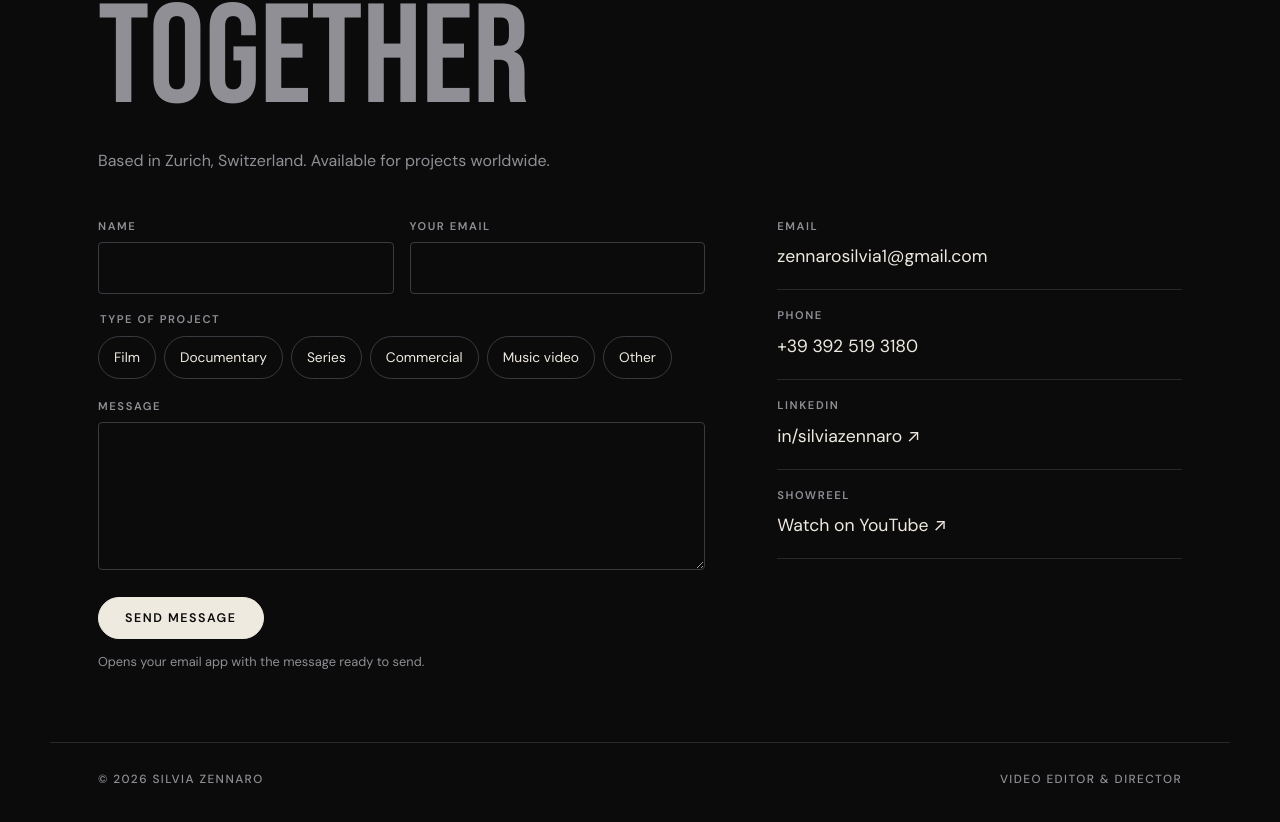
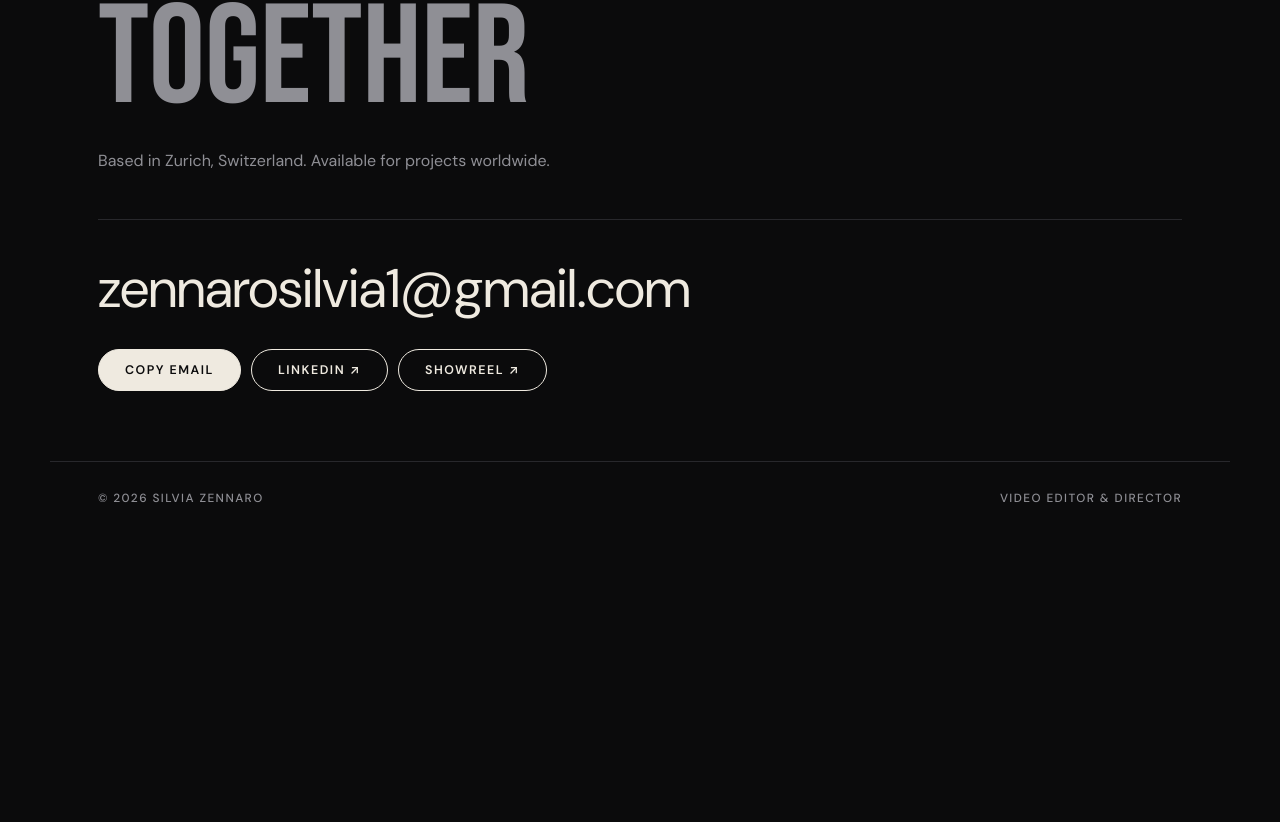
Before and after one commit to SilviaZennaro/silviazennaro.github.io, a plain HTML site: page index.html in a window 1280 px wide. Shown: the part 9838-10660 px from the top of the page. After the commit the page ends 10385 px from the top, so only its background shows below. Drawn offline with Linux system fonts and the light colour scheme.

Commit message:
Add files via upload

```diff
--- a/index.html
+++ b/index.html
@@ -267,31 +267,13 @@
           <span class="chip rv">04 — Contact</span>
           <p class="big rv">Let's make something together</p>
           <p class="rv">Based in Zurich, Switzerland. Available for projects worldwide.</p>
-          <div class="contact-grid rv">
-            <form id="contact-form">
-              <div class="row">
-                <label class="field"><span>Name</span><input type="text" name="name" autocomplete="name" required></label>
-                <label class="field"><span>Your email</span><input type="email" name="email" autocomplete="email" required></label>
-              </div>
-              <fieldset>
-                <legend>Type of project</legend>
-                <label><input type="radio" name="type" value="Film"><span>Film</span></label>
-                <label><input type="radio" name="type" value="Documentary"><span>Documentary</span></label>
-                <label><input type="radio" name="type" value="Series"><span>Series</span></label>
-                <label><input type="radio" name="type" value="Commercial"><span>Commercial</span></label>
-                <label><input type="radio" name="type" value="Music video"><span>Music video</span></label>
-                <label><input type="radio" name="type" value="Other"><span>Other</span></label>
-              </fieldset>
-              <label class="field"><span>Message</span><textarea name="message" rows="5" required></textarea></label>
-              <button class="btn solid" type="submit">Send message</button>
-              <p class="hint">Opens your email app with the message ready to send.</p>
-            </form>
-            <ul class="contact-links">
-              <li><span>Email</span><a href="mailto:zennarosilvia1@gmail.com">zennarosilvia1@gmail.com</a></li>
-              <li><span>Phone</span><a href="tel:+393925193180">+39 392 519 3180</a></li>
-              <li><span>LinkedIn</span><a href="https://www.linkedin.com/in/silviazennaro" target="_blank" rel="noopener">in/silviazennaro ↗</a></li>
-              <li><span>Showreel</span><a href="https://youtu.be/8YOSUMAj_lc" target="_blank" rel="noopener">Watch on YouTube ↗</a></li>
-            </ul>
+          <div class="contact-mail rv">
+            <a class="mail" href="mailto:zennarosilvia1@gmail.com">zennarosilvia1@gmail.com</a>
+            <div class="contact-actions">
+              <button type="button" class="btn solid" id="copy-mail" data-mail="zennarosilvia1@gmail.com">Copy email</button>
+              <a class="btn" href="https://www.linkedin.com/in/silviazennaro" target="_blank" rel="noopener">LinkedIn &#8599;</a>
+              <a class="btn" href="https://youtu.be/8YOSUMAj_lc" target="_blank" rel="noopener">Showreel &#8599;</a>
+            </div>
           </div>
         </div>
       </section>
@@ -381,13 +363,12 @@
   })();
   </script>
   <script>
-  /* contact form: GitHub Pages cannot send mail, so hand the message to the visitor's email app */
-  document.getElementById('contact-form').addEventListener('submit', function (e) {
-    e.preventDefault();
-    var f = new FormData(e.target), type = f.get('type');
-    var subject = 'Portfolio enquiry' + (type ? ' · ' + type : '') + ' · ' + f.get('name');
-    var body = f.get('message') + '\n\n' + f.get('name') + '\n' + f.get('email');
-    window.location.href = 'mailto:zennarosilvia1@gmail.com?subject=' + encodeURIComponent(subject) + '&body=' + encodeURIComponent(body);
+  /* copy the address for visitors without an email app */
+  document.getElementById('copy-mail').addEventListener('click', function () {
+    var b = this;
+    var done = function (text) { b.textContent = text; setTimeout(function () { b.textContent = 'Copy email'; }, 2000); };
+    if (!navigator.clipboard) return done('Select the address above');
+    navigator.clipboard.writeText(b.getAttribute('data-mail')).then(function () { done('Copied'); }, function () { done('Select the address above'); });
   });
   </script>
   <dialog id="lightbox" aria-label="Photo viewer">
--- a/style.css
+++ b/style.css
@@ -370,28 +370,12 @@ header { background: var(--bg); backdrop-filter: none; -webkit-backdrop-filter:
 .reel iframe { display: block; width: 100%; height: 100%; border: 0; }
 .reel-link { margin: 14px 0 0; font-size: .86rem; } .reel-link a { color: var(--muted); }
 
-/* contact: form + direct links */
-.contact-grid { display: grid; grid-template-columns: minmax(0, 1fr); gap: 56px; margin-top: 44px; }
-@media (min-width: 900px) { .contact-grid { grid-template-columns: minmax(0, 1.5fr) minmax(0, 1fr); gap: 72px; } }
-#contact-form .row { display: grid; grid-template-columns: minmax(0, 1fr); gap: 0 16px; }
-@media (min-width: 560px) { #contact-form .row { grid-template-columns: 1fr 1fr; } }
-.field { display: block; margin-bottom: 18px; }
-.field span, #contact-form legend, .contact-links span { display: block; margin-bottom: 8px; font: 600 .7rem/1.4 var(--sans); letter-spacing: .14em; text-transform: uppercase; color: var(--muted); }
-.field input, .field textarea { width: 100%; box-sizing: border-box; padding: 13px 14px; background: transparent; border: 1px solid #3a3a40; border-radius: 4px; color: var(--text); font: 400 1rem/1.5 var(--sans); }
-.field textarea { resize: vertical; }
-.field input:focus, .field textarea:focus { outline: none; border-color: var(--text); }
-#contact-form fieldset { display: flex; flex-wrap: wrap; gap: 8px; margin: 0 0 20px; padding: 0; border: 0; min-width: 0; }
-#contact-form fieldset label { position: relative; cursor: pointer; }
-#contact-form fieldset input { position: absolute; opacity: 0; width: 1px; height: 1px; }
-#contact-form fieldset label span { display: block; padding: 9px 15px; border: 1px solid #3a3a40; border-radius: 999px; font-size: .86rem; }
-#contact-form fieldset input:checked + span { background: var(--text); border-color: var(--text); color: var(--bg); }
-#contact-form fieldset input:focus-visible + span { outline: 2px solid var(--text); outline-offset: 2px; }
-#contact-form button { cursor: pointer; font-family: var(--sans); }
-.contact .hint { margin: 12px 0 0; font-size: .8rem; }
-.contact-links { list-style: none; margin: 0; padding: 0; }
-.contact-links li { padding: 0 0 18px; margin-bottom: 18px; border-bottom: 1px solid var(--line); }
-.contact-links a { color: var(--text); text-decoration: none; font-size: 1.1rem; overflow-wrap: anywhere; }
-.contact-links a:hover { text-decoration: underline; text-underline-offset: 5px; }
+/* contact: the address and a few links */
+.contact-mail { margin-top: 44px; padding-top: 36px; border-top: 1px solid var(--line); }
+.contact-mail .mail { display: inline-block; max-width: 100%; color: var(--text); text-decoration: none; font: 400 clamp(1.3rem, 5vw, 3.4rem)/1.2 var(--sans); overflow-wrap: anywhere; }
+.contact-mail .mail:hover { text-decoration: underline; text-underline-offset: 8px; text-decoration-thickness: 1px; }
+.contact-actions { display: flex; flex-wrap: wrap; gap: 10px; margin-top: 28px; }
+button.btn { cursor: pointer; font-family: var(--sans); }
 
 /* photo viewer */
 .set-grid img { cursor: zoom-in; transition: opacity .2s; }
```
